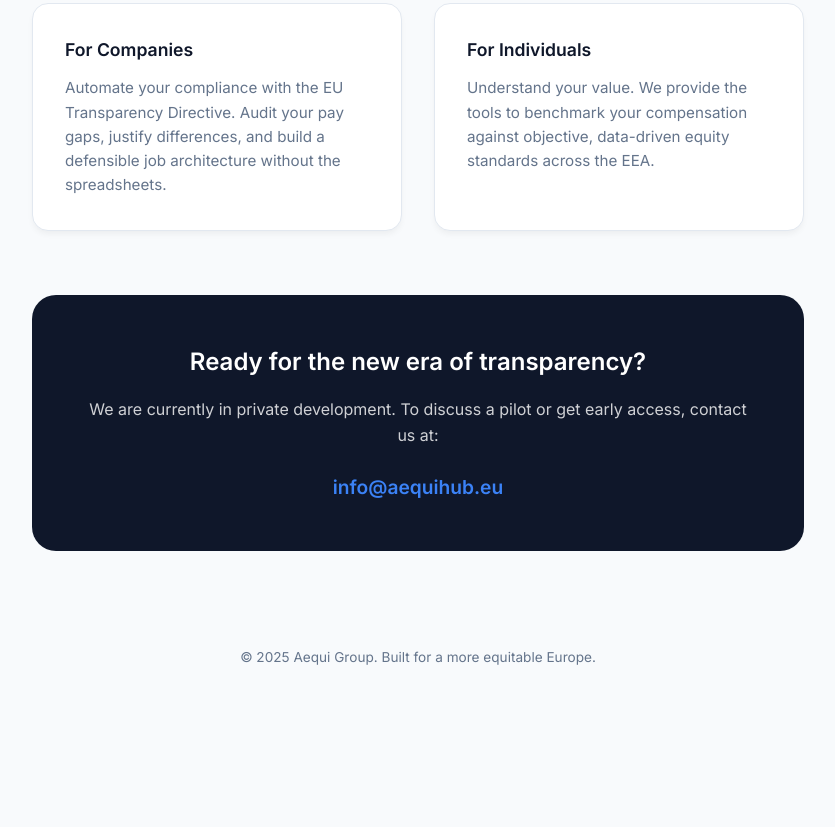
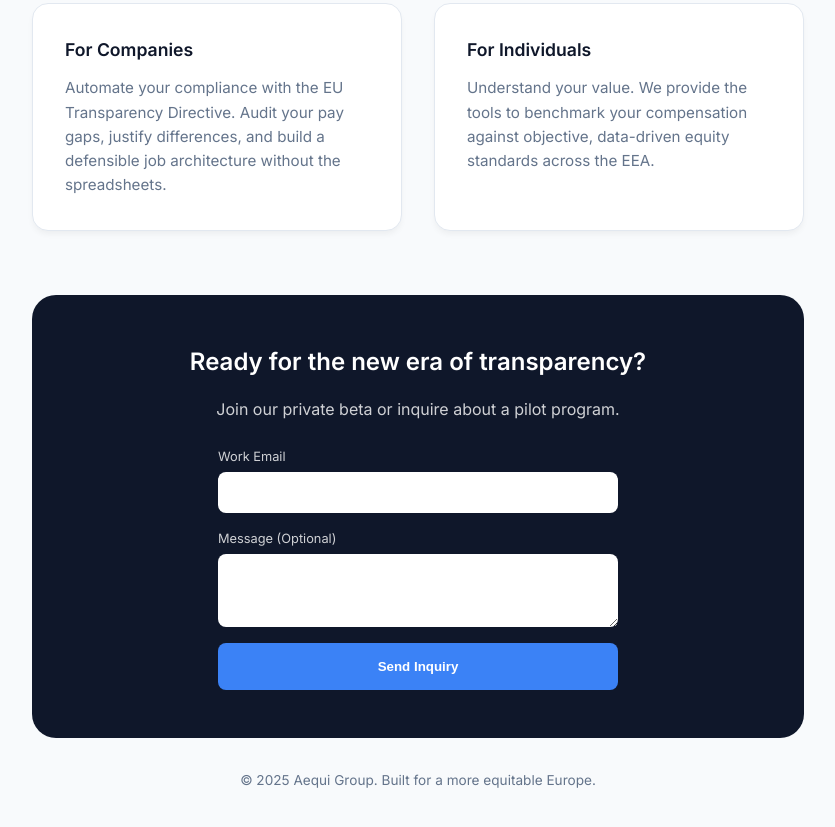
Before and after one commit to AequiHub/aequi-landing-page, a plain HTML site: page index.html in a window 1280 px wide. Shown: the part 539-1366 px from the top of the page, without its empty margins (222-1057 px from the left). Before the commit the page ends 1240 px from the top, so only its background shows below. Drawn offline with Linux system fonts and the light colour scheme.

Commit message:
Update index.html

```diff
--- a/index.html
+++ b/index.html
@@ -134,12 +134,24 @@
             </div>
         </div>
 
+
         <div class="cta-box">
             <h2>Ready for the new era of transparency?</h2>
-            <p style="margin-bottom: 1.5rem; opacity: 0.8;">We are currently in private development. To discuss a pilot or get early access, contact us at:</p>
-            <a href="mailto:info@aequihub.eu" class="email-link">info@aequihub.eu</a>
+            <p style="margin-bottom: 1.5rem; opacity: 0.8;">Join our private beta or inquire about a pilot program.</p>
+
+            <form name="contact" method="POST" data-netlify="true" style="display: flex; flex-direction: column; gap: 1rem; max-width: 400px; margin: 0 auto; text-align: left;">
+                <div style="display: flex; flex-direction: column;">
+                    <label style="font-size: 0.8rem; margin-bottom: 0.3rem; opacity: 0.8;">Work Email</label>
+                    <input type="email" name="email" required style="padding: 0.8rem; border-radius: 0.5rem; border: none; outline: none;">
+                </div>
+                <div style="display: flex; flex-direction: column;">
+                    <label style="font-size: 0.8rem; margin-bottom: 0.3rem; opacity: 0.8;">Message (Optional)</label>
+                    <textarea name="message" rows="3" style="padding: 0.8rem; border-radius: 0.5rem; border: none; outline: none; font-family: inherit;"></textarea>
+                </div>
+                <button type="submit" style="background: var(--accent); color: white; border: none; padding: 1rem; border-radius: 0.5rem; font-weight: 600; cursor: pointer;">Send Inquiry</button>
+            </form>
         </div>
-    </main>
+
 
     <footer>
         &copy; 2025 Aequi Group. Built for a more equitable Europe.
```
